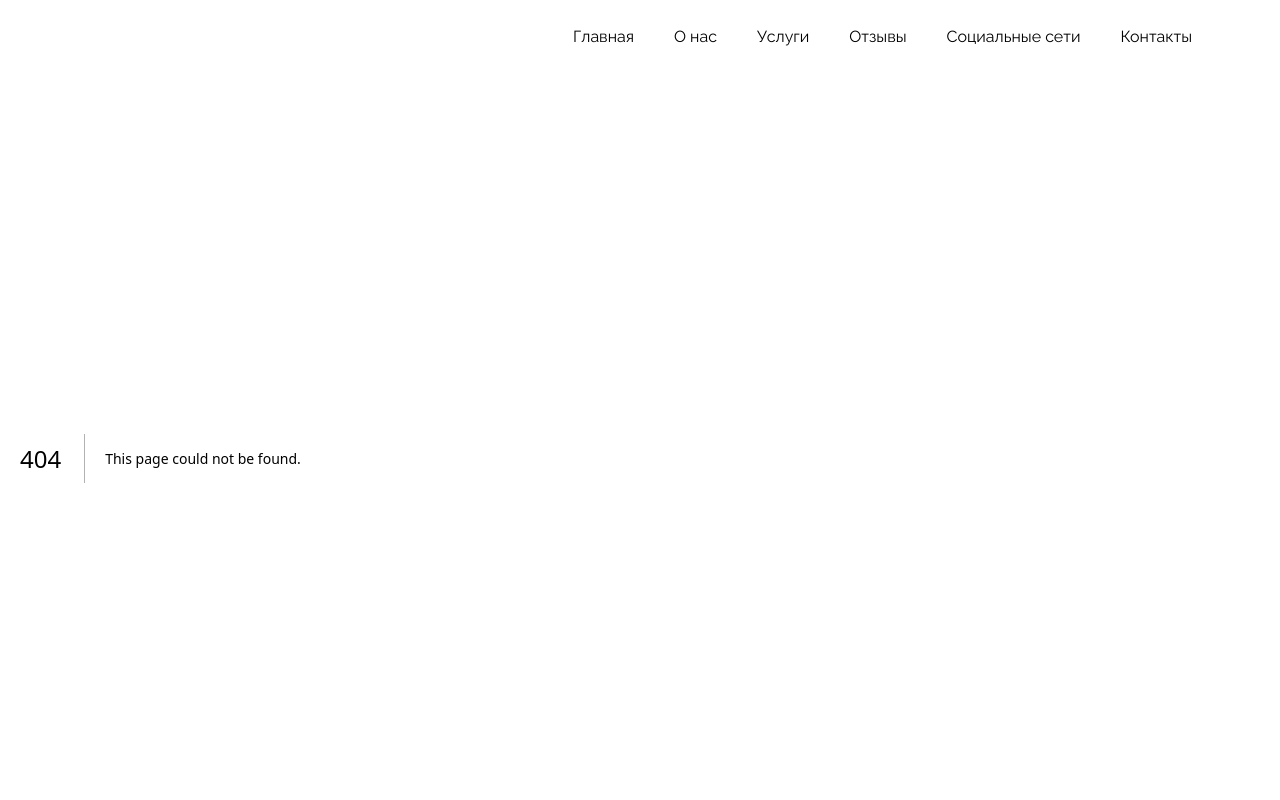
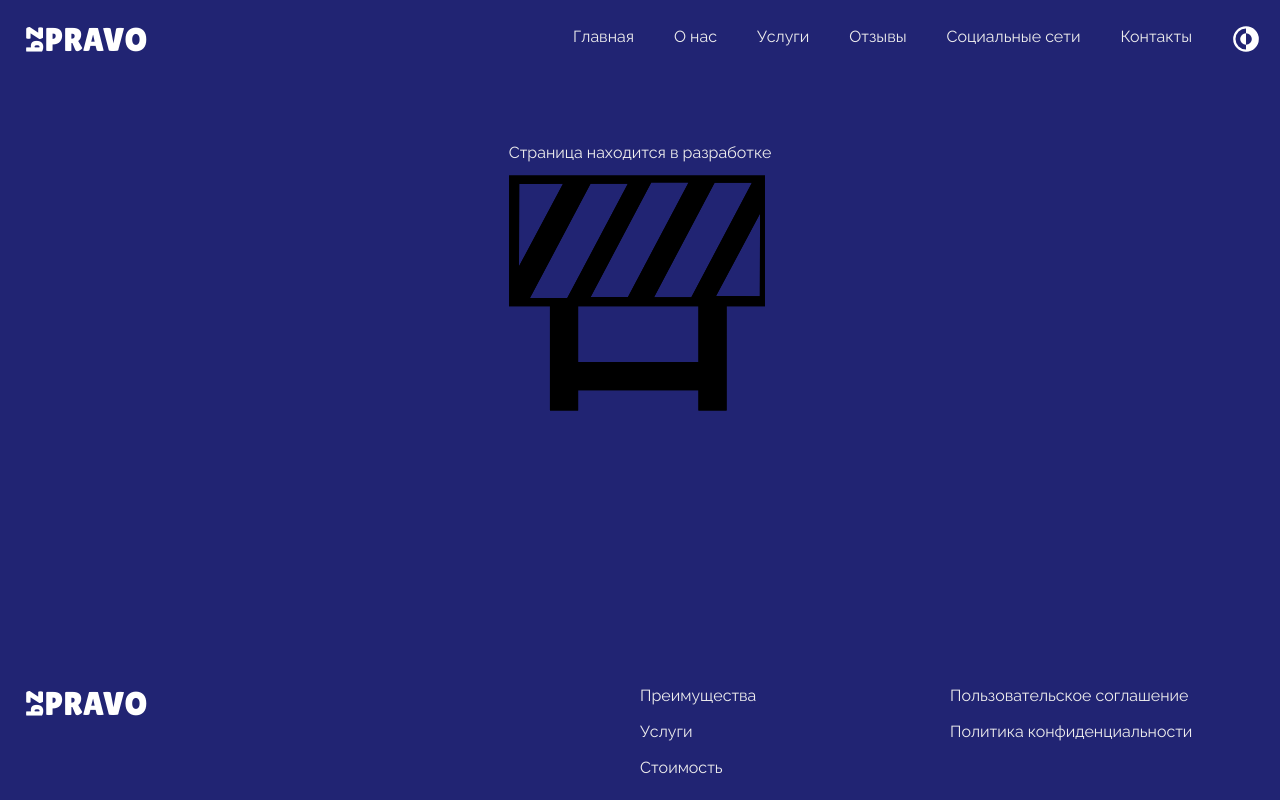
Before and after one commit to velsamm/unlock-website, a Next.js app: page /socials in a window 1280 px wide. Before the commit this address had no page. Shown: the top 800 px of the page. Built offline with nearby package versions, Linux system fonts and the light colour scheme.

Commit message:
add pages

```diff
--- /dev/null
+++ b/src/app/contacts/page.tsx
@@ -0,0 +1,8 @@
+import React from "react";
+import { UnderConstruction } from "$components/UnderConstruction/underConstruction";
+
+export default function Home() {
+	return (
+		<UnderConstruction />
+	)
+}
--- /dev/null
+++ b/src/app/feedbacks/page.tsx
@@ -0,0 +1,8 @@
+import React from "react";
+import { UnderConstruction } from "$components/UnderConstruction/underConstruction";
+
+export default function Home() {
+	return (
+		<UnderConstruction />
+	)
+}
--- a/src/app/layout.tsx
+++ b/src/app/layout.tsx
@@ -27,9 +27,9 @@ export default function RootLayout({
 }>) {
   return (
     <html lang="en" data-theme='dark'>
-    <body>
+    <body className='app'>
       <Header/>
-      <section className='flex flex-1'>
+      <section className='flex flex-1 flex-col'>
         {children}
       </section>
       <Footer/>
--- a/src/app/page.tsx
+++ b/src/app/page.tsx
@@ -1,7 +1,7 @@
 import Image from "next/image";
 import { WhoWorks } from "$components/WhoWorks/WhoWorks";
 import { HelpWith } from "$components/HelpWith/HelpWith";
-import { UnlockServices } from "$components/Services";
+// import { UnlockServices } from "$components/Services";
 import { HowWeWork } from "$components/HowWeWork/HowWeWork";
 import { Price } from "$components/Price";
 import { TG } from "$components/TG/TG";
@@ -30,9 +30,9 @@ export default function Home() {
       <WhoWorks/>
       <HelpWith/>
 
-      <div className="mt-20" id='services'/>
+      <div className="mt-20" />
 
-      <UnlockServices/>
+      {/*<UnlockServices/>*/}
       <HowWeWork/>
 
       <div id='prices' />
--- /dev/null
+++ b/src/app/services/page.tsx
@@ -0,0 +1,10 @@
+import React from "react";
+import { UnlockServices } from "$components/Services";
+
+export default function Home() {
+	return (
+		<div className="mt-20">
+			<UnlockServices/>
+		</div>
+	)
+}
--- /dev/null
+++ b/src/app/socials/page.tsx
@@ -0,0 +1,8 @@
+import React from "react";
+import { UnderConstruction } from "$components/UnderConstruction/underConstruction";
+
+export default function Home() {
+	return (
+		<UnderConstruction />
+	)
+}
--- a/src/components/Header/Header.tsx
+++ b/src/components/Header/Header.tsx
@@ -1,6 +1,7 @@
 import React, { FC } from "react";
 import { Logo } from "$components/Logo/logo";
 import { ThemeButton } from "$components/ThemeButton/themeButton";
+import Link from 'next/link'
 
 const navs = [
 	{
@@ -13,11 +14,11 @@ const navs = [
 	},
 	{
 		title: 'Услуги',
-		href: '#services'
+		href: '/services'
 	},
 	{
 		title: 'Отзывы',
-		href: '/feedback'
+		href: '/feedbacks'
 	},
 	{
 		title: 'Социальные сети',
@@ -37,9 +38,9 @@ export const Header: FC = () => (
 		<div className="flex gap-10">
 			{
 				navs.map((nav, index) => (
-					<a key={index} href={nav.href}>
+					<Link key={index} href={nav.href}>
 						{nav.title}
-					</a>
+					</Link>
 				))
 			}
 			<ThemeButton />
```
